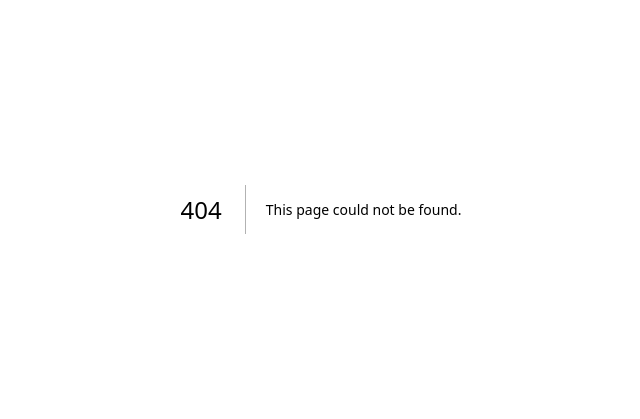
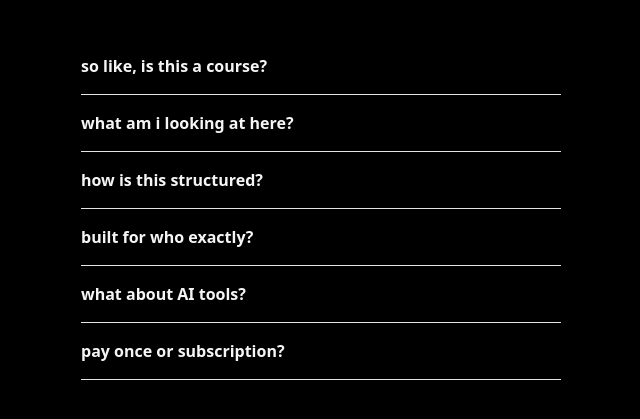
Before and after one commit to ayoubfatah/ReusableComponents, a Next.js app: page /Shimmeraccordion in a window 1280 px wide. Before the commit this address had no page. Shown: the part 191-610 px from the top of the page, without its empty margins (319-959 px from the left). Built offline with nearby package versions, Linux system fonts and the light colour scheme.

Commit message:
adding shimmer accordion

```diff
--- /dev/null
+++ b/app/Shimmeraccordion/page.tsx
@@ -0,0 +1,208 @@
+"use client";
+
+import { motion } from "framer-motion";
+import { useState } from "react";
+
+const ITEMS = [
+  {
+    icon: (
+      <svg
+        viewBox="0 0 24 24"
+        fill="currentColor"
+        className="size-5 opacity-60"
+      >
+        <path d="M11.25 4.533A9.707 9.707 0 0 0 6 3a9.735 9.735 0 0 0-3.25.555.75.75 0 0 0-.5.707v14.25a.75.75 0 0 0 1 .707A8.237 8.237 0 0 1 6 18.75c1.995 0 3.823.707 5.25 1.886V4.533ZM12.75 20.636A8.214 8.214 0 0 1 18 18.75c.966 0 1.89.166 2.75.47a.75.75 0 0 0 1-.708V4.262a.75.75 0 0 0-.5-.707A9.735 9.735 0 0 0 18 3a9.707 9.707 0 0 0-5.25 1.533v16.103Z" />
+      </svg>
+    ),
+    q: "so like, is this a course?",
+    a: "nah, it's more like a playbook you come back to. no homework, no grades, just real techniques you can actually use.",
+  },
+  {
+    icon: (
+      <svg
+        viewBox="0 0 24 24"
+        fill="currentColor"
+        className="size-5 opacity-60"
+      >
+        <path
+          fillRule="evenodd"
+          d="M12 6.75a5.25 5.25 0 0 1 6.775-5.025.75.75 0 0 1 .313 1.248l-3.32 3.319c.063.475.276.934.641 1.299.365.824.578 1.3.64l3.318-3.319a.75.75 0 0 1 1.248.313 5.25 5.25 0 0 1-5.472 6.756c-1.018-.086-1.87.1-2.309.634L7.344 21.3A3.298 3.298 0 1 1 2.7 16.657l8.684-7.151c.533-.44.72-1.291.634-2.309A5.342 5.342 0 0 1 12 6.75ZM4.117 19.125a.75.75 0 0 1 .75-.75h.008a.75.75 0 0 1 .75.75v.008a.75.75 0 0 1-.75.75h-.008a.75.75 0 0 1-.75-.75v-.008Z"
+          clipRule="evenodd"
+        />
+      </svg>
+    ),
+    q: "what am i looking at here?",
+    a: "deep dives into actual projects and experiments. some are polished interfaces, others are messy explorations. it's all about showing you how things work in practice.",
+  },
+  {
+    icon: (
+      <svg
+        viewBox="0 0 24 24"
+        fill="currentColor"
+        className="size-5 opacity-60"
+      >
+        <path d="M11.7 2.805a.75.75 0 0 1 .6 0A60.65 60.65 0 0 1 22.83 8.72a.75.75 0 0 1-.231 1.337 49.948 49.948 0 0 0-9.902 3.912l-.003.002-.014.007a.75.75 0 0 1-.707 0A50.88 50.88 0 0 0 7.5 12.173v-.224c0-.131.067-.248.172-.311a54.615 54.615 0 0 1 4.653-2.52.75.75 0 0 0-.65-1.352 56.123 56.123 0 0 0-4.78 2.589 1.858 1.858 0 0 0-.859 1.228 49.803 49.803 0 0 0-4.634-1.527.75.75 0 0 1-.231-1.337A60.653 60.653 0 0 1 11.7 2.805Z" />
+      </svg>
+    ),
+    q: "how is this structured?",
+    a: "mix of videos, walkthroughs, and code snippets. you can jump around however you like - watch the demo first, then dive into the code, or read the breakdown if you prefer.",
+  },
+  {
+    icon: (
+      <svg
+        viewBox="0 0 24 24"
+        fill="currentColor"
+        className="size-5 opacity-60"
+      >
+        <path
+          fillRule="evenodd"
+          d="M8.25 6.75a3.75 3.75 0 1 1 7.5 0 3.75 3.75 0 1 7.5 0ZM15.75 9.75a3 3 0 1 1 6 0 3 3 0 1 6 0ZM2.25 9.75a3 3 0 1 1 6 0 3 3 0 1 6 0ZM6.31 15.117A6.745 6.745 0 1 1 12 12a6.745 6.745 0 1 1 6.709 7.498.75.75 0 1 1-.372.568A12.696 12.696 0 1 1 12 21.75c-2.305 0-4.47-.612-6.337-1.684a.75.75 0 0 1-.372-.568 6.787 6.787 0 1 1.019-4.38Z"
+          clipRule="evenodd"
+        />
+      </svg>
+    ),
+    q: "built for who exactly?",
+    a: "for anyone who actually makes things. if you care about making interfaces better and want to level up your skills, this is for you.",
+  },
+  {
+    icon: (
+      <svg
+        viewBox="0 0 24 24"
+        fill="currentColor"
+        className="size-5 opacity-60"
+      >
+        <path
+          d="M9 4.5a.75.75 0 0 1 .721.544l.813 2.846a3.75 3.75 0 0 2.576 2.576l2.846.813a.75.75 0 0 1 0 1.442l-2.846.813a3.75 3.75 0 0 0-2.576 2.576l-.813 2.846a.75.75 0 0 1-1.442 0l-.813-2.846a3.75 3.75 0 0 0-2.576-2.576l-2.846-.813a.75.75 0 0 1 0-1.442l2.846-.813A3.75 3.75 0 0 7.466 7.89l.813-2.846A.75.75 0 0 1 9 4.5Z"
+          clipRule="evenodd"
+        />
+      </svg>
+    ),
+    q: "what about AI tools?",
+    a: "yeah, i use them. they're great for brainstorming and working through problems. not for replacing my thinking, just for helping me think better.",
+  },
+  {
+    icon: (
+      <svg
+        viewBox="0 0 24 24"
+        fill="currentColor"
+        className="size-5 opacity-60"
+      >
+        <path d="M4.5 3.75a3 3 0 0 0-3 3v.75h21v-.75a3 3 0 0 0-3-3h-15Z" />
+        <path
+          fillRule="evenodd"
+          d="M22.5 9.75h-21v7.5a3 3 0 0 0 3 3h15a3 3 0 0 0 3-3v-7.5Zm-18 3.75a.75.75 0 0 1 .75-.75h6a.75.75 0 0 1 0 1.5h-6a.75.75 0 0 1-.75-.75Zm.75 2.25a.75.75 0 0 0 0 1.5h3a.75.75 0 0 0 0-1.5h-3Z"
+          clipRule="evenodd"
+        />
+      </svg>
+    ),
+    q: "pay once or subscription?",
+    a: "just one payment, it's yours forever. price goes up as i add more stuff, but you get everything forever.",
+  },
+];
+
+const EASE = [0.215, 0.61, 0.355, 1] as const;
+
+function AccordionItem({
+  item,
+  isOpen,
+  onToggle,
+}: {
+  item: (typeof ITEMS)[0];
+  isOpen: boolean;
+  onToggle: () => void;
+}) {
+  const cps = 50;
+  const duration = item.a.length / cps;
+
+  return (
+    <div className="border-b border-neutral-200 dark:border-neutral-800">
+      <button
+        onClick={onToggle}
+        aria-expanded={isOpen}
+        className="w-full flex items-center gap-0 py-4 cursor-pointer text-left group"
+      >
+        {/* Question */}
+        <span className="flex-1 font-semibold text-[15px text-neutral-100">
+          {item.q}
+        </span>
+
+        {/* Plus icon */}
+      </button>
+
+      {/* Content */}
+      <motion.div
+        initial={false}
+        animate={{ height: isOpen ? "auto" : 0 }}
+        transition={{ duration: 0.26, ease: EASE }}
+        style={{ overflow: "hidden" }}
+      >
+        <motion.div
+          initial={false}
+          animate={{ y: isOpen ? 0 : "1lh", opacity: isOpen ? 1 : 0.7 }}
+          transition={{ duration: 0.26, ease: EASE }}
+          className="pb-4"
+        >
+          {/* Shimmer text — CSS background-clip trick */}
+          <p
+            className="text-[15px] leading-relaxed m-0"
+            style={{
+              display: "inline",
+              backgroundImage: `
+             linear-gradient(90deg,
+            #0000 0 calc(100% - 20ch),
+            hsla(160,100%,50%,1) calc(100% - 20ch) 100%,
+            #0000 100%
+                ),
+                linear-gradient(90deg,
+             transparent 0 calc(100% - 0ch),
+             rgba(0,0,0,0.85) calc(100% - 0ch) 100%
+                ),
+                linear-gradient(rgba(255,255,255,0.95) 0 50%) ,
+                  linear-gradient(rgba(255, 255, 255, 0.441) 0 50%)
+              `,
+              backgroundPosition: isOpen ? "0% 0, 0 0" : "200% 0, 0 0",
+              backgroundSize: "200% 100%, 100% 100%",
+              backgroundRepeat: "no-repeat",
+              backgroundClip: "text",
+              WebkitBackgroundClip: "text",
+              color: "transparent",
+              transition: isOpen
+                ? `background-position ${duration}s cubic-bezier(0.215, 0.61, 0.355, 1)`
+                : "background-position 0s",
+            }}
+          >
+            {item.a}
+          </p>
+        </motion.div>
+      </motion.div>
+    </div>
+  );
+}
+
+export default function ShimmerAccordion() {
+  const [openIndex, setOpenIndex] = useState<number | null>(null);
+
+  return (
+    <>
+      <style>{`
+        @keyframes fadeIn {
+          from { opacity: 0; transform: translateY(-10px); }
+          to { opacity: 1; transform: translateY(0); }
+        }
+      `}</style>
+      <main className="h-screen bg-black  flex justify-center items-center w-full">
+        <section className=" w-full max-w-[480px]">
+          <h2 className="sr-only">Frequently asked questions</h2>
+          {ITEMS.map((item, i) => (
+            <AccordionItem
+              key={i}
+              item={item}
+              isOpen={openIndex === i}
+              onToggle={() => setOpenIndex(openIndex === i ? null : i)}
+            />
+          ))}
+        </section>
+      </main>
+    </>
+  );
+}
--- a/app/trash-interaction/components/trash-animation.tsx
+++ b/app/trash-interaction/components/trash-animation.tsx
@@ -2,7 +2,7 @@
 
 import clsx from "clsx";
 import { AnimatePresence, MotionConfig, motion } from "framer-motion";
-import { useEffect, useState } from "react";
+import { useState } from "react";
 import { TrashBack, TrashFront } from "./trash-assets";
 
 const IMAGES = [
@@ -19,24 +19,14 @@ export function TrashAnimation() {
   const [readyToRemove, setReadyToRemove] = useState<boolean>(false);
   const [removed, setRemoved] = useState(false);
 
-  // Filter images to show/hide based on selection state
+  const shakeAnimation = [0, -4, 4, 0];
+
   const imagesToShow = readyToRemove
     ? IMAGES.filter((img) => !imagesToRemove.includes(img))
     : IMAGES;
 
-  // Reset states after trash animation completes
-  useEffect(() => {
-    if (removed) {
-      setTimeout(() => {
-        setImagesToRemove([]);
-        setReadyToRemove(false);
-        setRemoved(false);
-      }, 1200);
-    }
-  }, [removed]);
-
   return (
-    <div className="relative flex h-[500px]  flex-col items-center justify-center">
+    <div className="relative flex h-[500px] flex-col items-center justify-center">
       <MotionConfig
         transition={{
           type: "spring",
@@ -44,9 +34,8 @@ export function TrashAnimation() {
           bounce: 0.3,
         }}
       >
-        {/* MAIN GRID - Shows all images with selection checkboxes */}
         <ul className="grid grid-cols-3 gap-4">
-          <AnimatePresence mode="popLayout">
+          <AnimatePresence mode="popLayout" initial={false}>
             {!readyToRemove &&
               imagesToShow.map((image) => {
                 const isSelected = imagesToRemove.includes(image);
@@ -68,15 +57,14 @@ export function TrashAnimation() {
                     key={image}
                     className="relative flex h-[100px] w-[100px]"
                   >
-                    {/* SELECTION CHECKBOX - Shows when item is selected for deletion */}
                     <motion.div
+                      layout={false}
                       exit={{ opacity: 0, transition: { duration: 0 } }}
                       className={clsx(
                         "pointer-events-none absolute top-2 right-2 flex h-4 w-4 items-center justify-center rounded-full border border-white/60",
                       )}
                     >
-                      <AnimatePresence>
-                        {isSelected ? (
+                      {isSelected && (
                         <motion.div
                           initial={{
                             scale: 0,
@@ -92,13 +80,8 @@ export function TrashAnimation() {
                             scale: 0,
                             opacity: 0,
                             filter: "blur(4px)",
-                              transition: { duration: 0.1 },
                           }}
-                            transition={{
-                              type: "spring",
-                              duration: 0.25,
-                              bounce: 0,
-                            }}
+                          style={{ originX: 0.5, originY: 0.5 }}
                         >
                           <div className="absolute inset-0.5 rounded-full " />
                           <svg
@@ -116,14 +99,12 @@ export function TrashAnimation() {
                             />
                           </svg>
                         </motion.div>
-                        ) : null}
-                      </AnimatePresence>
+                      )}
                     </motion.div>
 
-                    {/* IMAGE BUTTON - Click to select/deselect for deletion */}
                     <motion.button
                       layoutId={image}
-                      className="overflow-hidden "
+                      className="overflow-hidden"
                       aria-label="Remove book"
                       onClick={() => {
                         if (isSelected) {
@@ -136,7 +117,7 @@ export function TrashAnimation() {
                       }}
                     >
                       <motion.img
-                        className="rounded-xl "
+                        className="rounded-xl"
                         alt="A guy"
                         src={image}
                         height={100}
@@ -149,8 +130,7 @@ export function TrashAnimation() {
           </AnimatePresence>
         </ul>
 
-        {/* DELETION CONTROLS - Shows when items are selected for deletion */}
-        <AnimatePresence mode="popLayout">
+        <AnimatePresence initial={false}>
           {imagesToRemove.length > 0 && !readyToRemove ? (
             <motion.div
               initial={{
@@ -170,17 +150,8 @@ export function TrashAnimation() {
               }}
               className="absolute bottom-8 flex gap-1 rounded-xl p-1 shadow-[0_0_0_1px_rgba(0,0,0,0.08),0px_8px_8px_-8px_rgba(0,0,0,0.16)] will-change-transform"
             >
-              <motion.div
-                exit={{
-                  opacity: 0,
-                }}
-                transition={{
-                  duration: 0,
-                }}
-                className="flex w-full justify-between gap-1"
-              >
-                {/* TRASH BUTTON - Confirm deletion */}
-                <button
+              <motion.div className="flex w-full justify-between gap-1">
+                <motion.button
                   onClick={() => {
                     if (readyToRemove) {
                       setRemoved(true);
@@ -188,7 +159,7 @@ export function TrashAnimation() {
                       setReadyToRemove(true);
                     }
                   }}
-                  className="flex w-12 flex-col items-center gap-[1px] rounded-lg bg-[#1A1A1A pt-[6px] pb-1 text-[10px] font-medium text-[#A0A0A0] hover:bg-[#2A2A2A] hover:text-[#FF6B6B]"
+                  className="flex w-12 flex-col items-center gap-[1px] rounded-lg bg-[#2A2A2A] pt-[6px] pb-1 text-[10px] font-medium text-[#A0A0A0] hover:bg-[#2A2A2A] hover:text-[#FF6B6B]"
                 >
                   <svg
                     xmlns="http://www.w3.org/2000/svg"
@@ -204,20 +175,31 @@ export function TrashAnimation() {
                     />
                   </svg>
                   Trash
-                </button>
+                </motion.button>
               </motion.div>
             </motion.div>
           ) : null}
         </AnimatePresence>
 
-        {/* TRASH EXECUTION BUTTON - Shows when ready to delete */}
-        <AnimatePresence mode="popLayout">
+        <AnimatePresence mode="popLayout" initial={false}>
           {readyToRemove && !removed ? (
             <motion.div
               className="absolute bottom-10 flex flex-col gap-2"
-              initial={{ clipPath: "circle(7.3% at 52% 96%)" }}
-              animate={{ clipPath: "circle(96.3% at 52% 83%)" }}
-              exit={{ clipPath: "circle(7.3% at 52% 96%)" }}
+              initial={{
+                filter: "blur(10px)",
+                transform: "scale(0)",
+                opacity: 0,
+              }}
+              animate={{
+                filter: "blur(0px)",
+                transform: "scale(1)",
+                opacity: 1,
+              }}
+              exit={{
+                filter: "blur(10px)",
+                transform: "scale(0)",
+                opacity: 0,
+              }}
               transition={{ duration: 0.2 }}
             >
               <button
@@ -230,14 +212,13 @@ export function TrashAnimation() {
                 }}
                 className="flex h-8 w-[200px] items-center justify-center gap-[15px] rounded-full bg-[#FF3F40] text-center text-[13px] font-semibold text-[#FFFFFF]"
               >
-                Trash {imagesToRemove.length} Collectibles
+                Delete {imagesToRemove.length} Items
               </button>
             </motion.div>
           ) : null}
         </AnimatePresence>
 
-        {/* TRASH ANIMATION - Shows trash can opening when deletion is confirmed */}
-        <AnimatePresence mode="popLayout">
+        <AnimatePresence mode="popLayout" initial={false}>
           {readyToRemove ? (
             <div className="absolute top-1/2 z-10 h-[114px] w-24 -translate-y-1/2">
               <motion.div
@@ -246,13 +227,12 @@ export function TrashAnimation() {
                   scale: 1,
                   filter: "blur(0px)",
                   opacity: 1,
-                  rotate: removed ? [0, -4, 4, -2, 2, 0] : 0,
+                  rotate: removed ? shakeAnimation : 0,
                 }}
                 exit={{ scale: 1.2, filter: "blur(4px)", opacity: 0 }}
                 transition={{
                   rotate: {
                     duration: 0.5,
-                    repeat: removed ? 1 : 0,
                     delay: 0.2,
                   },
                 }}
@@ -288,11 +268,18 @@ export function TrashAnimation() {
               </motion.div>
               <motion.div
                 initial={{ opacity: 0 }}
-                animate={{ opacity: 1 }}
+                animate={{
+                  opacity: 1,
+                  rotate: removed ? shakeAnimation : 0,
+                }}
                 exit={{ opacity: 0 }}
                 transition={{
                   delay: 0.18,
                   duration: 0,
+                  rotate: {
+                    duration: 0.5,
+                    delay: 0.2,
+                  },
                 }}
                 className="absolute bottom-[0] left-[3px] h-full w-[90px]"
               >
```
Lines whose indentation alone changed are shown as unchanged.
